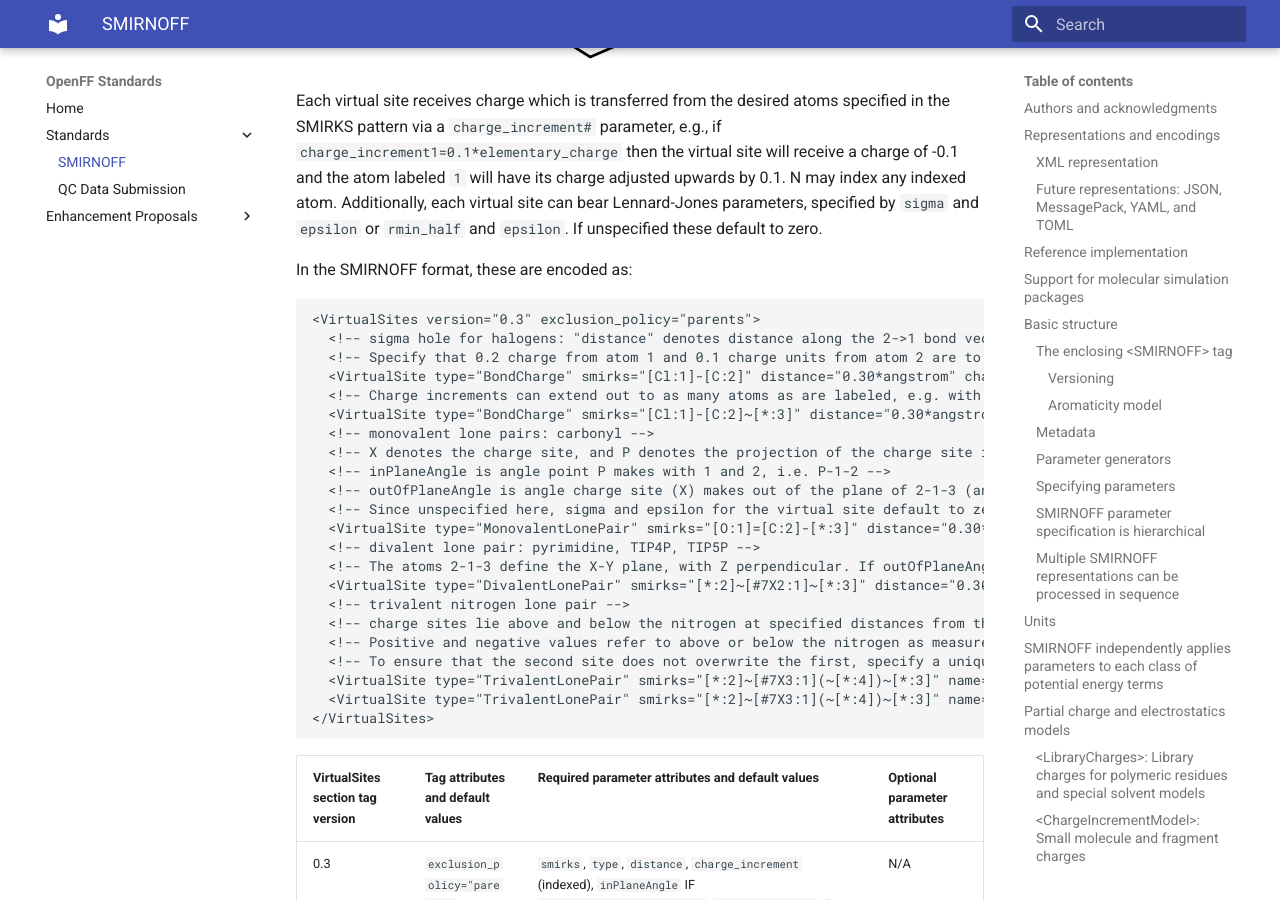
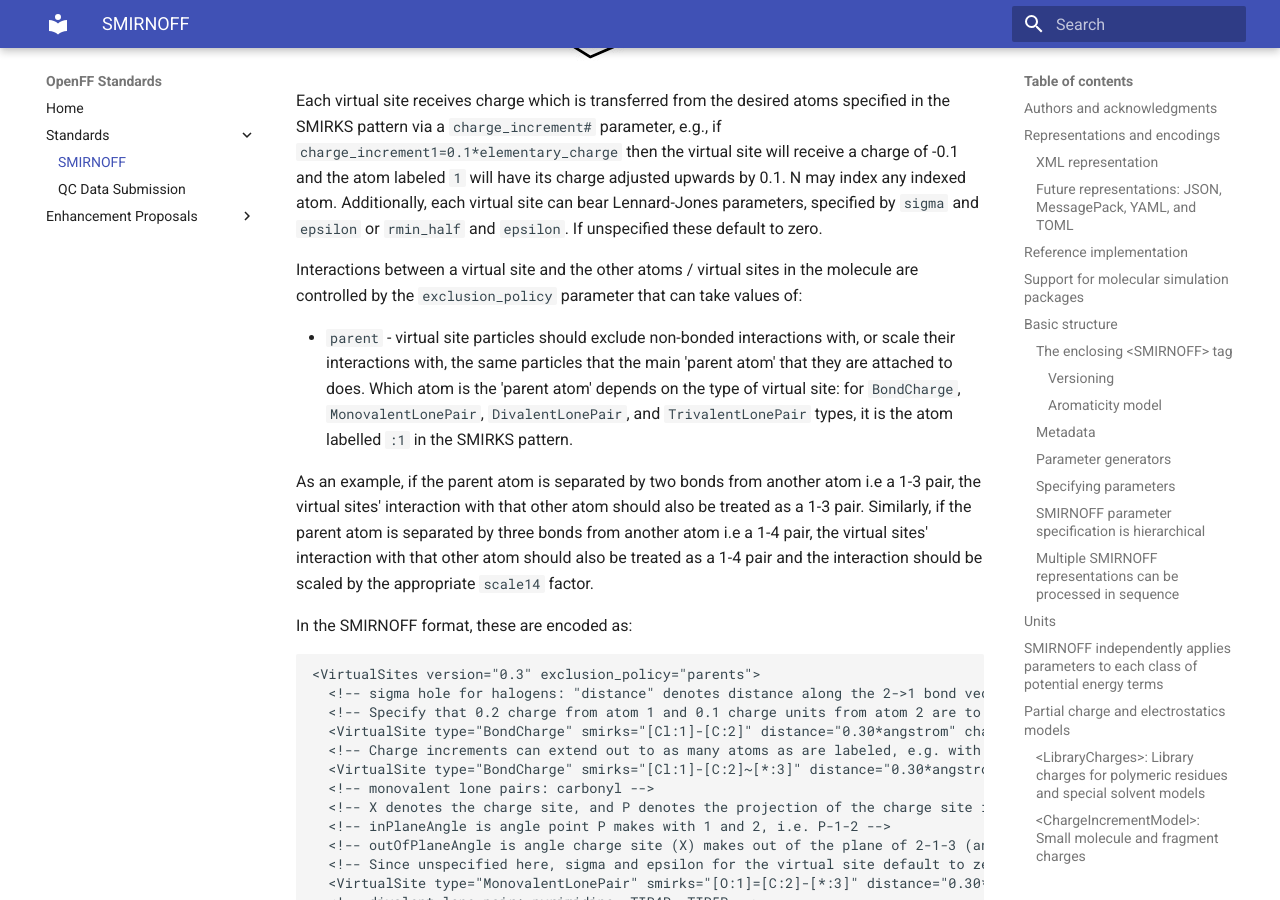
Before and after one commit to openforcefield/standards, an MkDocs documentation site: the page built from docs/standards/smirnoff.md, in a window 1280 px wide and 900 px high, scrolled down 23338 px. Built offline with MkDocs 1.6.1 and Material for MkDocs 9.7.7, drawn with Linux system fonts in a browser that asks for light colours.

Commit message:
Add OFF-EP 6 and update SMIRNOFF specification

````diff
--- a/docs/standards/smirnoff.md
+++ b/docs/standards/smirnoff.md
@@ -693,6 +693,18 @@ N may index any indexed atom.
 Additionally, each virtual site can bear Lennard-Jones parameters, specified by `sigma` and `epsilon` or `rmin_half` and `epsilon`.
 If unspecified these default to zero.
 
+Interactions between a virtual site and the other atoms / virtual sites in the molecule are controlled by the `exclusion_policy` parameter that can take values of:
+
+* `parent` - virtual site particles should exclude non-bonded interactions with, or scale their interactions with, the
+  same particles that the main 'parent atom' that they are attached to does. Which atom is the 'parent atom' depends on
+  the type of virtual site: for `BondCharge`, `MonovalentLonePair`, `DivalentLonePair`, and `TrivalentLonePair` types,
+  it is the atom labelled `:1` in the SMIRKS pattern.
+
+  As an example, if the parent atom is separated by two bonds from another atom i.e a 1-3 pair, the virtual sites'
+  interaction with that other atom should also be treated as a 1-3 pair. Similarly, if the parent atom is separated by
+  three bonds from another atom i.e a 1-4 pair, the virtual sites' interaction with that other atom should also be
+  treated as a 1-4 pair and the interaction should be scaled by the appropriate `scale14` factor.
+
 In the SMIRNOFF format, these are encoded as:
 ```XML
 <VirtualSites version="0.3" exclusion_policy="parents">
--- a/mkdocs.yml
+++ b/mkdocs.yml
@@ -10,6 +10,7 @@ nav:
     - 'OFF-EP 0 - Purpose and Process': 'enhancement-proposals/off-ep-0000.md'
     - 'OFF-EP X - Template': 'enhancement-proposals/off-ep-template.md'
     - 'OFF-EP 1 - Clarify that constraint distances override equilibrium bond distances': 'enhancement-proposals/off-ep-0001.md'
+    - 'OFF-EP 6 - Define virtual site exclusion policy': 'enhancement-proposals/off-ep-0006.md'
 
 markdown_extensions:
   - admonition
````
Also changed, not shown: docs/enhancement-proposals/off-ep-0006.md (added, +84 -0 lines), docs/index.md (+2 -0 lines).
